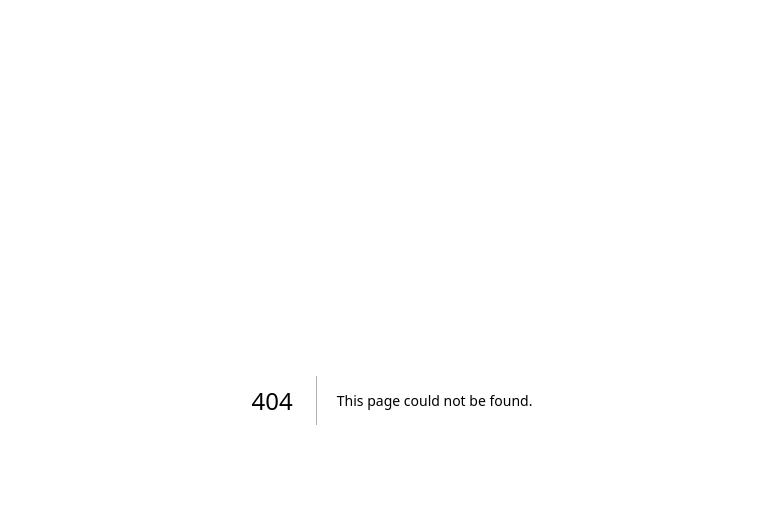
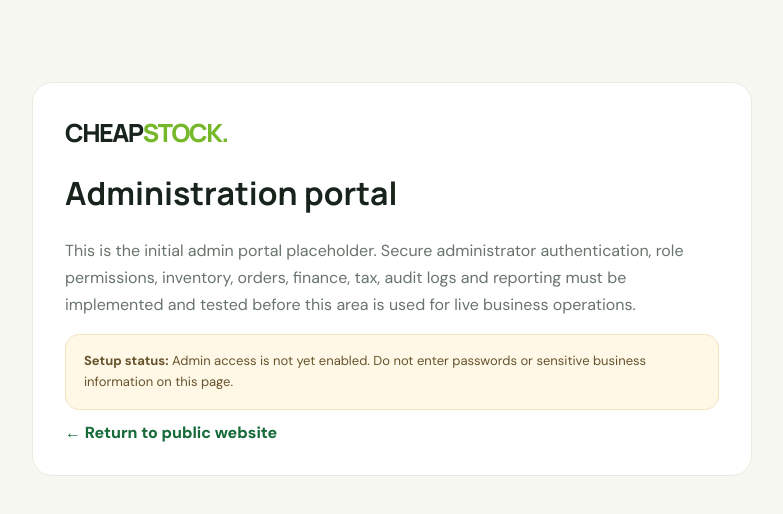
Before and after one commit to SPOREADVENTURESLIMITED/cheap-stock, a Next.js app: page /admin in a window 1280 px wide. Before the commit this address had no page. Shown: the top 514 px of the page, without its empty margins (248-1031 px from the left). Built offline with nearby package versions, Linux system fonts and the light colour scheme.

Commit message:
Build CHEAP STOCK app/admin/page.tsx

```diff
--- /dev/null
+++ b/app/admin/page.tsx
@@ -0,0 +1,3 @@
+export default function AdminPage() {
+  return <main className="admin-shell"><div className="admin-card"><a className="logo" href="/">CHEAP<span>STOCK.</span></a><h1>Administration portal</h1><p>This is the initial admin portal placeholder. Secure administrator authentication, role permissions, inventory, orders, finance, tax, audit logs and reporting must be implemented and tested before this area is used for live business operations.</p><div className="notice"><strong>Setup status:</strong> Admin access is not yet enabled. Do not enter passwords or sensitive business information on this page.</div><a className="admin-link" href="/">← Return to public website</a></div></main>;
+}
```
